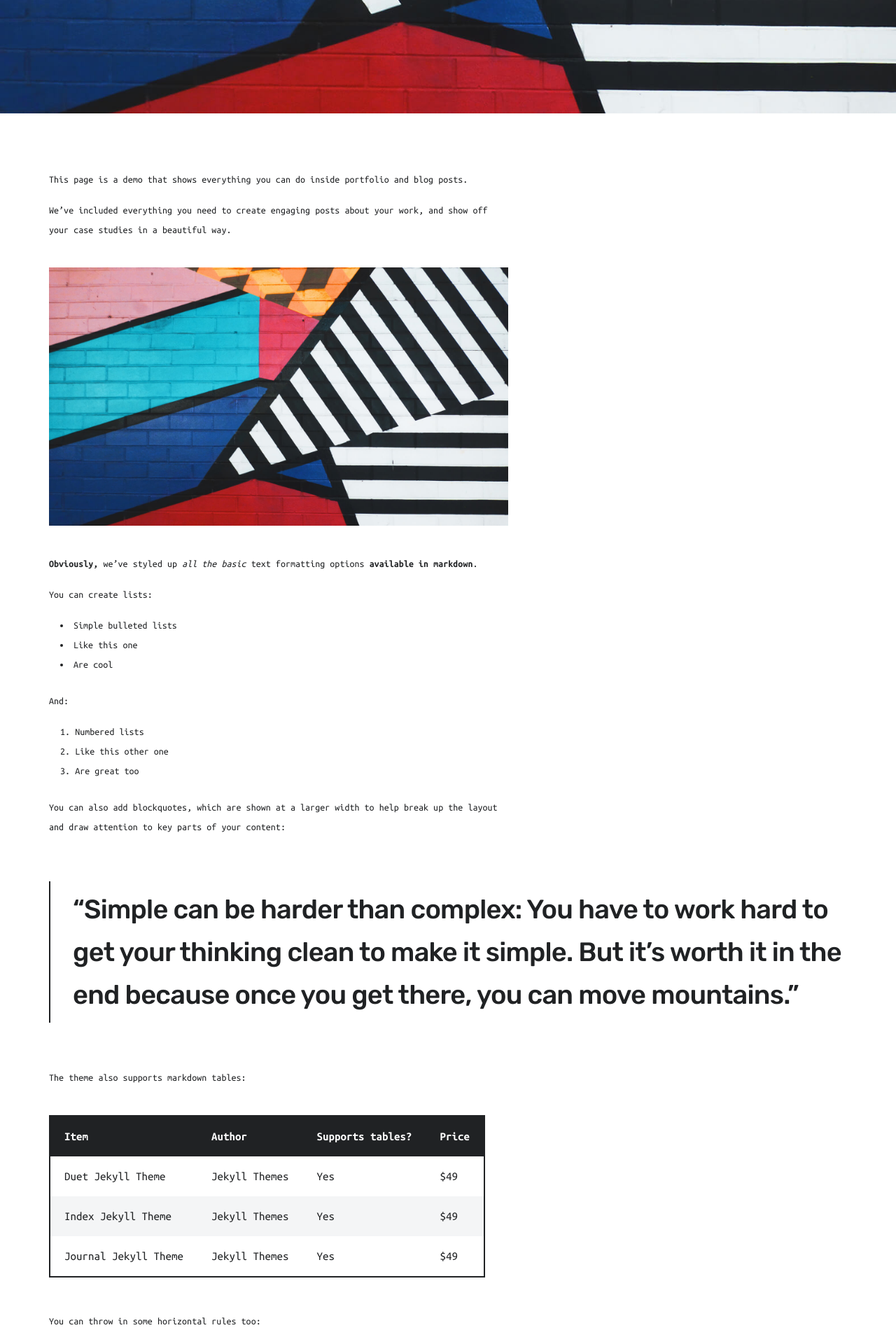
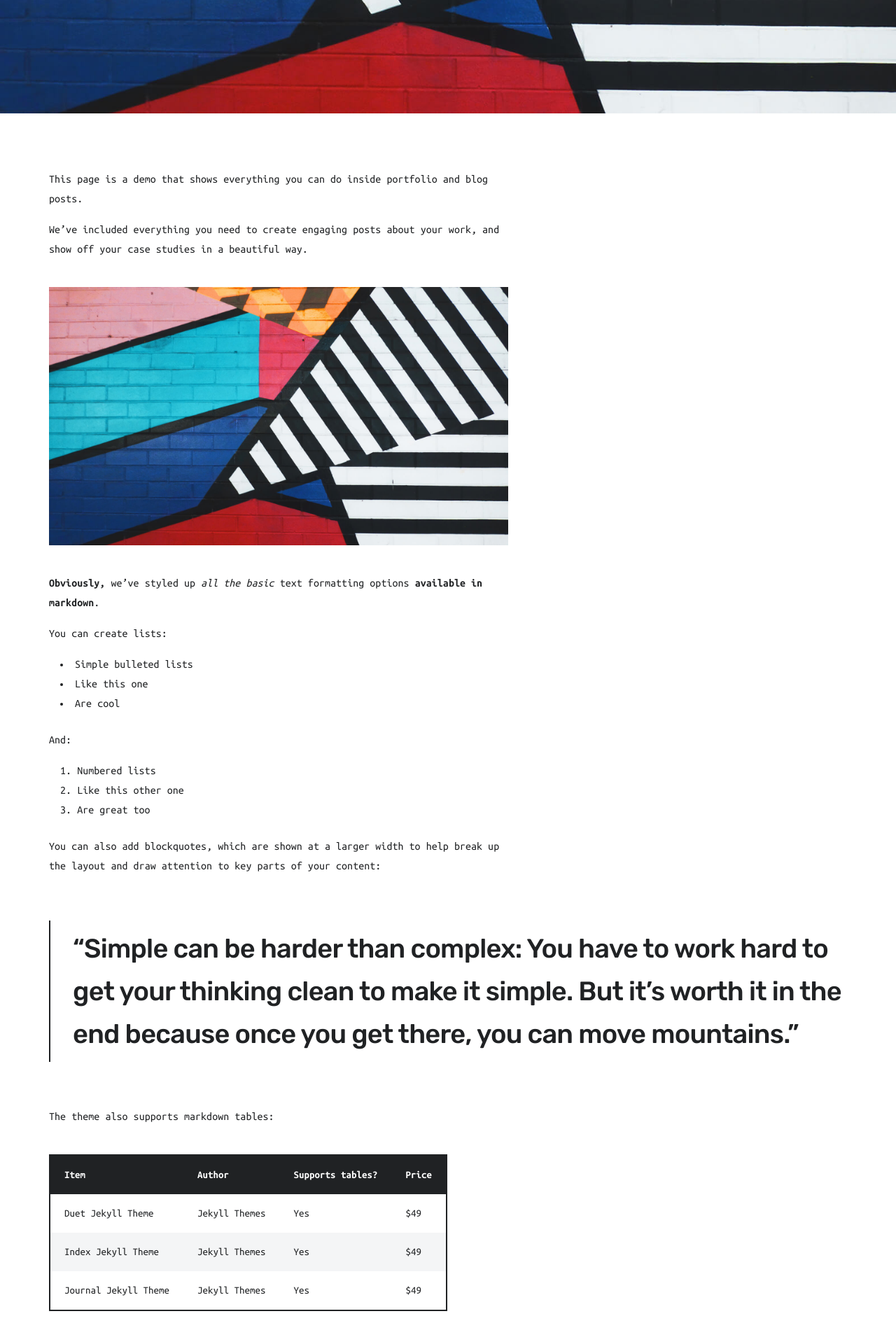
Before and after one commit to kletobias/kletobias.github.io, a Jekyll site: the page built from _posts/2019-06-30-demo-post.md, in a window 1280 px wide. Shown: the part 988-2908 px from the top of the page at 70% size. Built offline with Jekyll 4.4.1, drawn with Linux system fonts in a browser that asks for light colours; nearby versions of some CDN libraries.

Commit message:
still the post and the image

```diff
--- a/_data/settings.yml
+++ b/_data/settings.yml
@@ -142,8 +142,8 @@
     line_height: 32
     line_height_small: 28
   p:
-    size: 14
-    size_small: 17
+    size: 16
+    size_small: 15
     weight: 400
     letter_spacing: 0.04
     letter_spacing_small: 0
```
